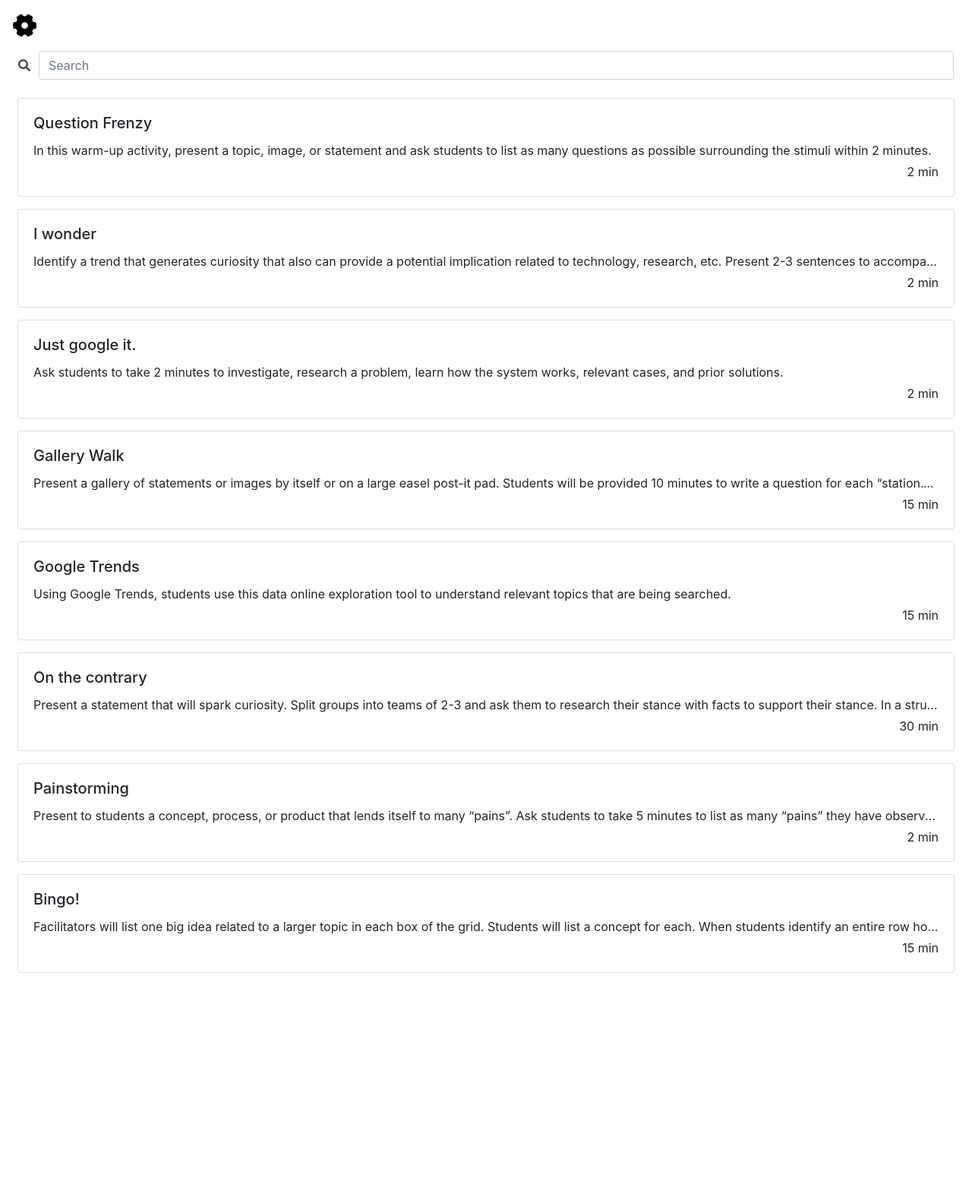
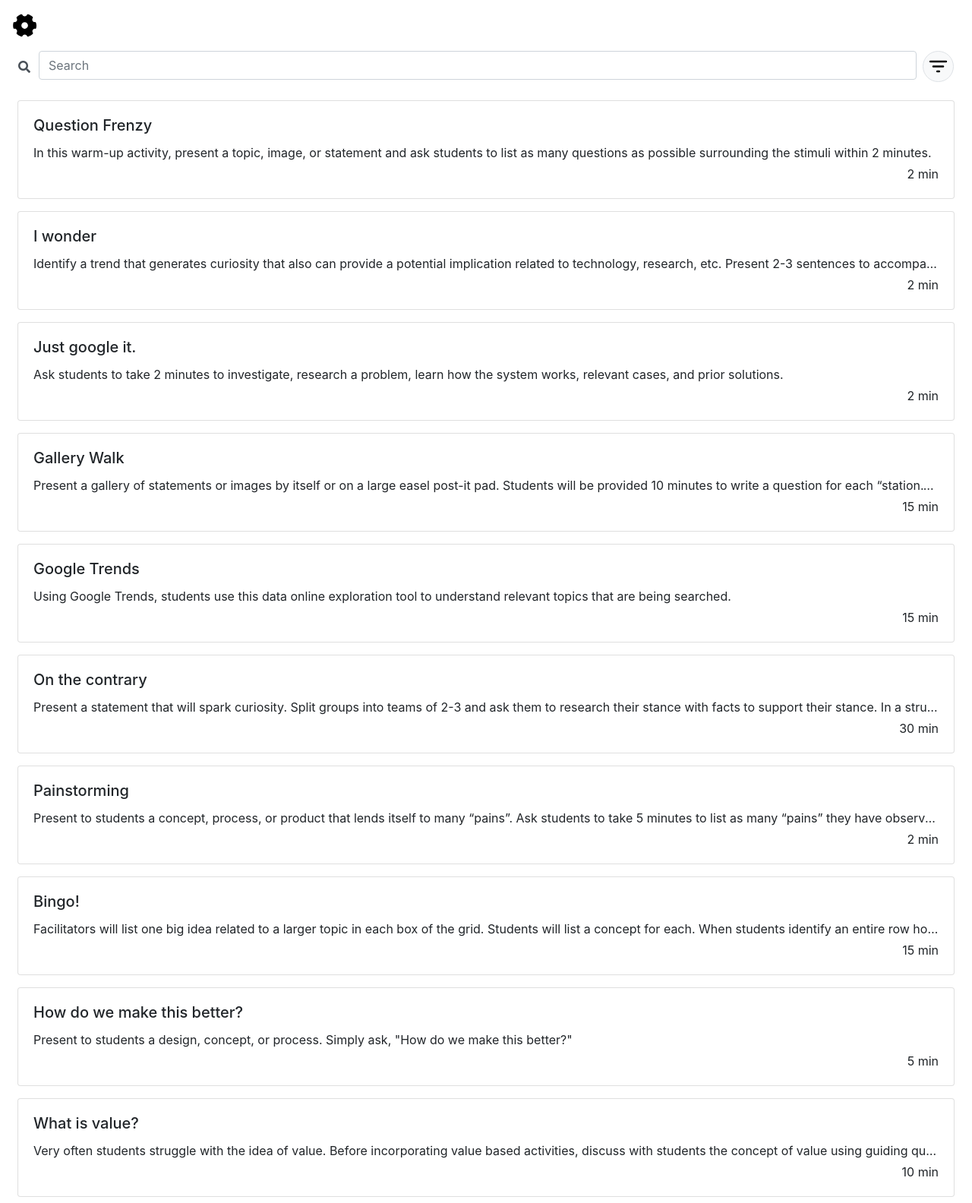
Before and after one commit to willmao1/Flash-Card-UI, a React (Create React App) app: page / in a window 1280 px wide. Shown: the whole page at 76% size. Before the commit the page ends 1289 px from the top, so only its background shows below. Built offline with nearby package versions, Linux system fonts and the light colour scheme.

Commit message:
Added time and type filters to search page

```diff
--- a/package.json
+++ b/package.json
@@ -11,7 +11,7 @@
     "react": "^18.2.0",
     "react-bootstrap": "^2.7.2",
     "react-dom": "^18.2.0",
-    "react-router-dom": "^6.9.0",
+    "react-router-dom": "^6.10.0",
     "react-scripts": "5.0.1",
     "web-vitals": "^2.1.4"
   },
--- a/src/components/SearchBar.js
+++ b/src/components/SearchBar.js
@@ -1,6 +1,8 @@
 import React from "react";
 
-const SearchBar = ({ searchText, onChange }) => {
+import filter_icon from "../images/filter-icon.svg";
+
+const SearchBar = ({ searchText, onSearchChange, onFilterClick }) => {
   return (
     <div className="input-group rounded my-3 pr-4">
       <span className="input-group-text border-0 bg-white" id="search-addon">
@@ -13,8 +15,20 @@ const SearchBar = ({ searchText, onChange }) => {
         aria-label="Search"
         aria-describedby="search-addon"
         value={searchText}
-        onChange={onChange}
+        onChange={onSearchChange}
       />
+      <span
+        role="button"
+        className="rounded-circle border bg-light p-1 ml-2"
+        onClick={onFilterClick}
+      >
+        <img
+          src={filter_icon}
+          className="cursor-pointer"
+          width="31"
+          aria-label="Filter Button"
+        />
+      </span>
     </div>
   );
 };
--- /dev/null
+++ b/src/components/filter/FiltersModal.js
@@ -0,0 +1,37 @@
+import React from "react";
+
+import Modal from "react-bootstrap/Modal";
+
+import TimeFilters from "./TimeFilters";
+import TypeFilters from "./TypeFilters";
+
+function FiltersModal(props) {
+  return (
+    <Modal
+      {...props}
+      size="lg"
+      aria-labelledby="contained-modal-title-vcenter"
+      centered
+    >
+      <Modal.Header closeButton>
+        <Modal.Title id="contained-modal-title-vcenter">Filter by</Modal.Title>
+      </Modal.Header>
+      <Modal.Body className="border-bottom">
+        <h5>Type:</h5>
+        <TypeFilters
+          enabled={props.enabledTypes}
+          onChange={props.onTypeFiltersChange}
+        />
+      </Modal.Body>
+      <Modal.Body>
+        <h5>Time:</h5>
+        <TimeFilters
+          enabled={props.enabledTimes}
+          onChange={props.onTimeFiltersChange}
+        />
+      </Modal.Body>
+    </Modal>
+  );
+}
+
+export default FiltersModal;
--- /dev/null
+++ b/src/components/filter/TimeFilters.js
@@ -0,0 +1,25 @@
+import React from "react";
+import ToggleButton from "react-bootstrap/ToggleButton";
+import ToggleButtonGroup from "react-bootstrap/ToggleButtonGroup";
+
+import { TIME_FILTER_OPTIONS } from "../../util/constants";
+
+function TimeFilters({ enabled, onChange }) {
+  return (
+    <ToggleButtonGroup type="checkbox" value={enabled} onChange={onChange}>
+      {TIME_FILTER_OPTIONS.map((range, index) => (
+        <ToggleButton
+          id={`time-btn-${index}`}
+          value={index}
+          className="btn btn-light border rounded mr-1"
+        >
+          {range[1] === Infinity
+            ? `${range[0]}+ min`
+            : `${range[0]}-${range[1]} min`}
+        </ToggleButton>
+      ))}
+    </ToggleButtonGroup>
+  );
+}
+
+export default TimeFilters;
--- /dev/null
+++ b/src/components/filter/TypeFilters.js
@@ -0,0 +1,23 @@
+import React from "react";
+import ToggleButton from "react-bootstrap/ToggleButton";
+import ToggleButtonGroup from "react-bootstrap/ToggleButtonGroup";
+
+import { TYPES } from "../../util/constants";
+
+function TypeFilters({ enabled, onChange }) {
+  return (
+    <ToggleButtonGroup type="checkbox" value={enabled} onChange={onChange}>
+      {TYPES.map((type, index) => (
+        <ToggleButton
+          id={`type-btn-${index}`}
+          value={index}
+          className="btn btn-light border rounded mr-1"
+        >
+          {type}
+        </ToggleButton>
+      ))}
+    </ToggleButtonGroup>
+  );
+}
+
+export default TypeFilters;
--- a/src/micromoment-data.json
+++ b/src/micromoment-data.json
@@ -3,7 +3,8 @@
     "id": 1,
     "title": "Question Frenzy",
     "description": "In this warm-up activity, present a topic, image, or statement and ask students to list as many questions as possible surrounding the stimuli within 2 minutes.",
-    "time": 2
+    "time": 2,
+    "type": "Curiosity"
   },
   {
     "id": 2,
@@ -11,42 +12,63 @@
     "description": "Identify a trend that generates curiosity that also can provide a potential implication related to technology, research, etc. Present 2-3 sentences to accompany the trend. Ask students to list what they wonder within the given timeframe.",
     "example": "The confluence of social acceptance and access to technology has created a phenomenon in individual trends. An associated graphic is included in the activity.",
     "time": 2,
-    "tip":"The activity can be expanded to introduce a research topic or be used as a class opener."
+    "tip":"The activity can be expanded to introduce a research topic or be used as a class opener.",
+    "type": "Curiosity"
   },
   {
     "id": 3,
     "title": "Just google it.",
     "description": "Ask students to take 2 minutes to investigate, research a problem, learn how the system works, relevant cases, and prior solutions.",
-    "time": 2
+    "time": 2,
+    "type": "Curiosity"
   },
   {
     "id": 4,
     "title": "Gallery Walk",
     "description": "Present a gallery of statements or images by itself or on a large easel post-it pad. Students will be provided 10 minutes to write a question for each “station.” Close the activity by asking the group for takeaways.",
-    "time": 15
+    "time": 15,
+    "type": "Curiosity"
   },
   {
     "id": 5,
     "title": "Google Trends",
     "description": "Using Google Trends, students use this data online exploration tool to understand relevant topics that are being searched.",
-    "time": 15
+    "time": 15,
+    "type": "Curiosity"
   },
   {
     "id": 6,
     "title": "On the contrary",
     "description": "Present a statement that will spark curiosity. Split groups into teams of 2-3 and ask them to research their stance with facts to support their stance. In a structured manner, students debate the topic.",
-    "time": 30
+    "time": 30,
+    "type": "Curiosity"
   },
   {
     "id": 7,
     "title": "Painstorming",
     "description": "Present to students a concept, process, or product that lends itself to many “pains”. Ask students to take 5 minutes to list as many “pains” they have observed in this topic, concept, or product.",
-    "time": 2
+    "time": 2,
+    "type": "Connections"
   },
   {
     "id": 8,
     "title": "Bingo!",
     "description": "Facilitators will list one big idea related to a larger topic in each box of the grid. Students will list a concept for each. When students identify an entire row horizontally or vertically earns students a Bingo.",
-    "time": 15
+    "time": 15,
+    "type": "Connections"
+  },
+  {
+    "id": 17,
+    "title": "How do we make this better?",
+    "description": "Present to students a design, concept, or process. Simply ask, \"How do we make this better?\"",
+    "time": 5,
+    "type": "Creating Value"
+  },
+  {
+    "id": 18,
+    "title": "What is value?",
+    "description": "Very often students struggle with the idea of value. Before incorporating value based activities, discuss with students the concept of value using guiding questions.",
+    "time": 10,
+    "type": "Creating Value"
   }
 ]
--- a/src/pages/SearchPage.js
+++ b/src/pages/SearchPage.js
@@ -1,40 +1,77 @@
 import React, { useState } from "react";
-
 
 import Container from "react-bootstrap/Container";
 import Row from "react-bootstrap/Row";
 import Col from "react-bootstrap/Col";
+import FiltersModal from "../components/filter/FiltersModal";
 import MicromomentPreviewCard from "../components/MicromomentPreviewCard";
 import SearchBar from "../components/SearchBar";
 import MICROMOMENT_DATA from "../micromoment-data.json";
+import { TIME_FILTER_OPTIONS, TYPES } from "../util/constants";
 
 import cog from "../images/settings-cog.svg";
 
-function SearchPage({handlerFunc}) {
+function SearchPage({ handlerFunc }) {
   const [searchQuery, setSearchQuery] = useState("");
+  const [enabledTimes, setEnabledTimes] = useState([]);
+  const [enabledTypes, setEnabledTypes] = useState([]);
+  const [showFilters, setShowFilters] = useState(false);
 
   const onSearchChange = (e) => setSearchQuery(e.target.value);
+  const onTimeFiltersChange = (value) => setEnabledTimes(value);
+  const onTypeFiltersChange = (value) => setEnabledTypes(value);
+
+  const searchFilter = (micromoment) =>
+    micromoment.title.toLowerCase().includes(searchQuery.toLowerCase());
+  const timeFilter = (micromoment) =>
+    enabledTimes.length === 0 ||
+    enabledTimes.some(
+      (index) =>
+        micromoment.time >= TIME_FILTER_OPTIONS[index][0] &&
+        micromoment.time <= TIME_FILTER_OPTIONS[index][1]
+    );
+  const typeFilter = (micromoment) =>
+    enabledTypes.length === 0 ||
+    enabledTypes.map((index) => TYPES[index]).includes(micromoment.type);
+
   return (
     <>
       <Container fluid className="mt-3">
         <Row>
           <Col>
-            <img src={cog} width="35" />
+            <img src={cog} alt="Settings Cog" width="35" />
           </Col>
         </Row>
         <Row>
-          <SearchBar searchText={searchQuery} onChange={onSearchChange} />
+          <SearchBar
+            searchText={searchQuery}
+            onSearchChange={onSearchChange}
+            onFilterClick={() => setShowFilters(true)}
+          />
         </Row>
-        {MICROMOMENT_DATA.filter((micromoment) =>
-          micromoment.title.toLowerCase().includes(searchQuery.toLowerCase())
-        ).map((micromoment) => (
-          <Row onClick={(e) =>{ handlerFunc(micromoment,e);}}>
-            <Col>
-              <MicromomentPreviewCard   micromoment={micromoment} />
-            </Col>
-          </Row>
-        ))}
+        {MICROMOMENT_DATA.filter(searchFilter)
+          .filter(timeFilter)
+          .filter(typeFilter)
+          .map((micromoment) => (
+            <Row
+              onClick={(e) => {
+                handlerFunc(micromoment, e);
+              }}
+            >
+              <Col>
+                <MicromomentPreviewCard micromoment={micromoment} />
+              </Col>
+            </Row>
+          ))}
       </Container>
+      <FiltersModal
+        show={showFilters}
+        onHide={() => setShowFilters(false)}
+        enabledTimes={enabledTimes}
+        onTimeFiltersChange={onTimeFiltersChange}
+        enabledTypes={enabledTypes}
+        onTypeFiltersChange={onTypeFiltersChange}
+      />
     </>
   );
 }
--- /dev/null
+++ b/src/util/constants.js
@@ -0,0 +1,10 @@
+const TIME_FILTER_OPTIONS = [
+  [0, 5],
+  [6, 10],
+  [11, 20],
+  [21, Infinity],
+];
+
+const TYPES = ["Curiosity", "Connections", "Creating Value"];
+
+export { TIME_FILTER_OPTIONS, TYPES };
```
Also changed, not shown: src/images/filter-icon.svg (added), 1 other file (tests, documents, lock files or other folders).
